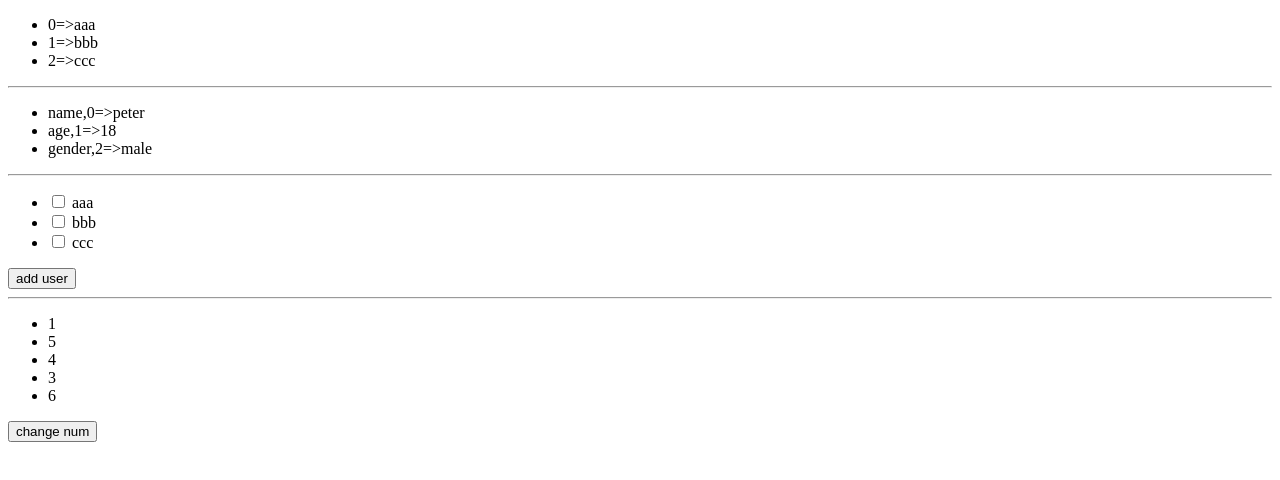
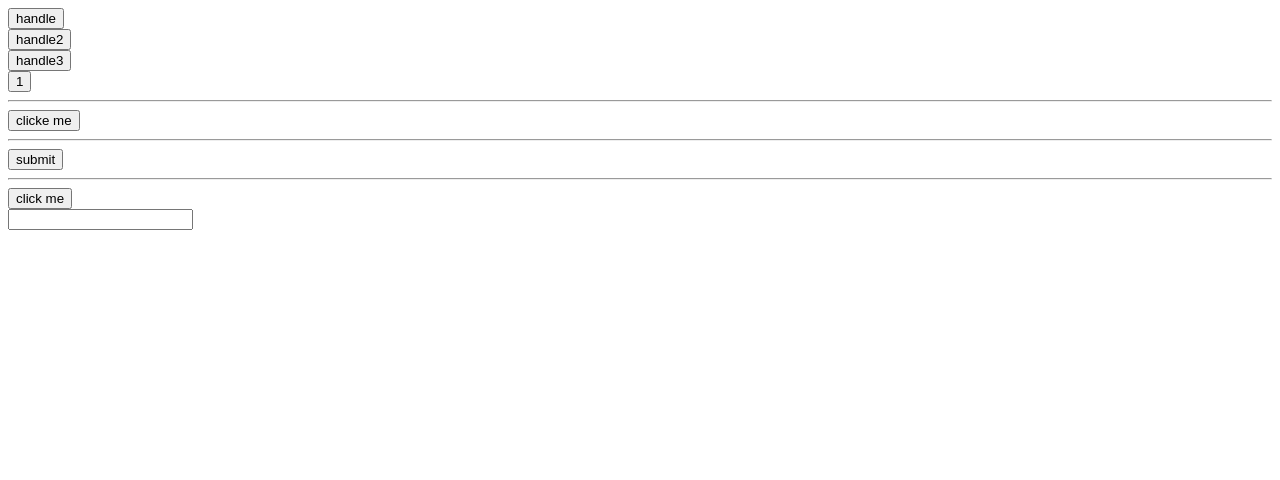
Before and after one commit to openhe-hub/vue3-learn, a Vue app in the folder demo-startup/: page / in a window 1280 px wide. Shown: the top 480 px of the page. Built offline with nearby package versions, Linux system fonts and the light colour scheme.

Commit message:
1-14-study: event listener

```diff
--- a/demo-startup/src/components/Event.vue
+++ b/demo-startup/src/components/Event.vue
@@ -1,10 +1,70 @@
 <template>
-$END$
+  <div>
+    <button @click="handle">handle</button>
+    <br>
+    <button @click="handle(5)">handle2</button>
+    <br>
+    <button @click="handle2(5,$event)">handle3</button>
+    <br>
+    <!--    multi event handle-->
+    <button @click="listener1(),listener2()">{{ count }}</button>
+    <hr>
+<!--    event qualifier-->
+<!--    .stop-->
+    <div @click="divClick">
+      <button @click.stop="btnClick">clicke me</button>
+    </div>
+    <hr>
+<!--    .prevent-->
+    <form action="">
+      <input type="submit" value="submit" @click.prevent="submit">
+    </form>
+    <hr>
+<!--    .once-->
+    <button @click.once="btnClick">click me</button>
+    <br>
+<!--    keyboard qualifier-->
+    <input type="text" @keyup.enter="onKeyEnter"/>
+  </div>
 </template>
 
 <script>
 export default {
-name: "Event"
+  name: "Event",
+  data() {
+    return {
+      count: 1
+    }
+  },
+  methods: {
+    handle(e) {
+      this.count++;
+      console.log(e);
+    },
+    handle2(num, e) {
+      this.count++;
+      console.log(num);
+      console.log(e);
+    },
+    listener1() {
+      this.count += 1;
+    },
+    listener2() {
+      this.count += 2;
+    },
+    divClick(){
+      console.log("this is parent element");
+    },
+    btnClick(){
+      console.log("this is child element");
+    },
+    submit(){
+      console.log("form submission has been prevented")
+    },
+    onKeyEnter(){
+      console.log("you click enter");
+    }
+  }
 }
 </script>
 
--- a/demo-startup/src/main.js
+++ b/demo-startup/src/main.js
@@ -3,5 +3,6 @@ import App from './App.vue'
 import Style from './components/Style.vue'
 import Condition from './components/Condition.vue'
 import Loop from './components/Loop.vue'
+import Event from "./components/Event.vue";
 
-createApp(Loop).mount('#app')
+createApp(Event).mount('#app')
```
Also changed, not shown: 1 other file (tests, documents, lock files or other folders).
